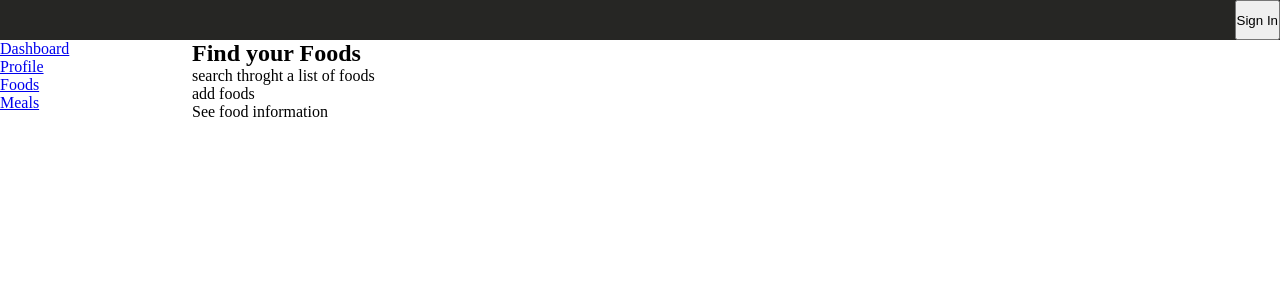
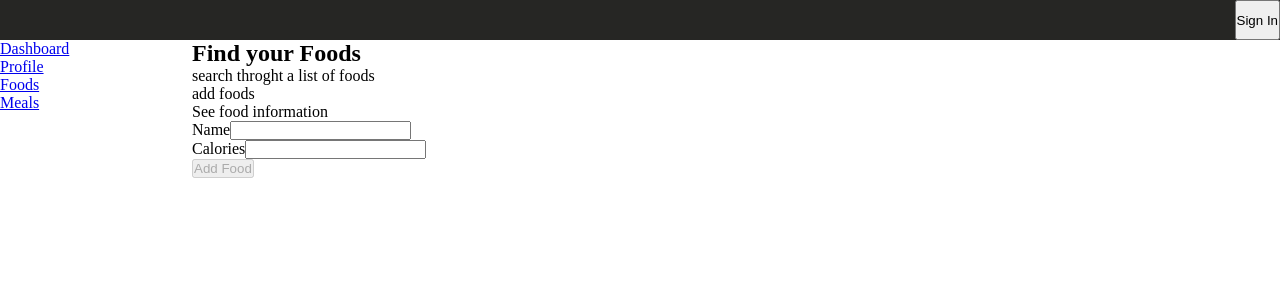
Before and after one commit to oussama-aouini/foodLogger.spa, a React (Vite) app: page /foods in a window 1280 px wide. Shown: the top 300 px of the page. Built offline with nearby package versions, Linux system fonts and the light colour scheme.

Commit message:
feat: add form for adding foods with validation using react-hook-form and zod

```diff
--- a/package.json
+++ b/package.json
@@ -11,9 +11,12 @@
   },
   "dependencies": {
     "@auth0/auth0-react": "^2.3.0",
+    "@hookform/resolvers": "^5.1.1",
     "react": "^19.1.0",
     "react-dom": "^19.1.0",
-    "react-router": "^7.6.3"
+    "react-hook-form": "^7.59.0",
+    "react-router": "^7.6.3",
+    "zod": "^3.25.67"
   },
   "devDependencies": {
     "@eslint/js": "^9.25.0",
--- a/src/pages/Foods.tsx
+++ b/src/pages/Foods.tsx
@@ -1,10 +1,52 @@
+import { useForm, type FieldValues } from "react-hook-form";
+import { z } from "zod";
+import { zodResolver } from "@hookform/resolvers/zod";
+
+const schema = z.object({
+  name: z.string().min(3, { message: "Name must be at least 3 chars" }),
+  calories: z
+    .number({ invalid_type_error: "Calories field is required" })
+    .min(1),
+});
+
+type FormData = z.infer<typeof schema>;
+
 const Foods = () => {
+  const {
+    register,
+    handleSubmit,
+    formState: { errors, isValid },
+  } = useForm<FormData>({ resolver: zodResolver(schema) });
+
+  const onSubmit = (data: FieldValues) => {
+    console.log(data);
+  };
+
   return (
     <div>
       <h2>Find your Foods</h2>
       <p>search throght a list of foods</p>
       <p>add foods</p>
       <p>See food information</p>
+      <form onSubmit={handleSubmit(onSubmit)}>
+        <div>
+          <label htmlFor="name">Name</label>
+          <input {...register("name")} id="name" type="text" />
+          {errors.name && <p>{errors.name.message}</p>}
+        </div>
+        <div>
+          <label htmlFor="calories">Calories</label>
+          <input
+            {...register("calories", { valueAsNumber: true })}
+            id="calories"
+            type="number"
+          />
+          {errors.calories && <p>{errors.calories.message}</p>}
+        </div>
+        <button disabled={!isValid} type="submit">
+          Add Food
+        </button>
+      </form>
     </div>
   );
 };
```
Also changed, not shown: 1 other file (tests, documents, lock files or other folders).
